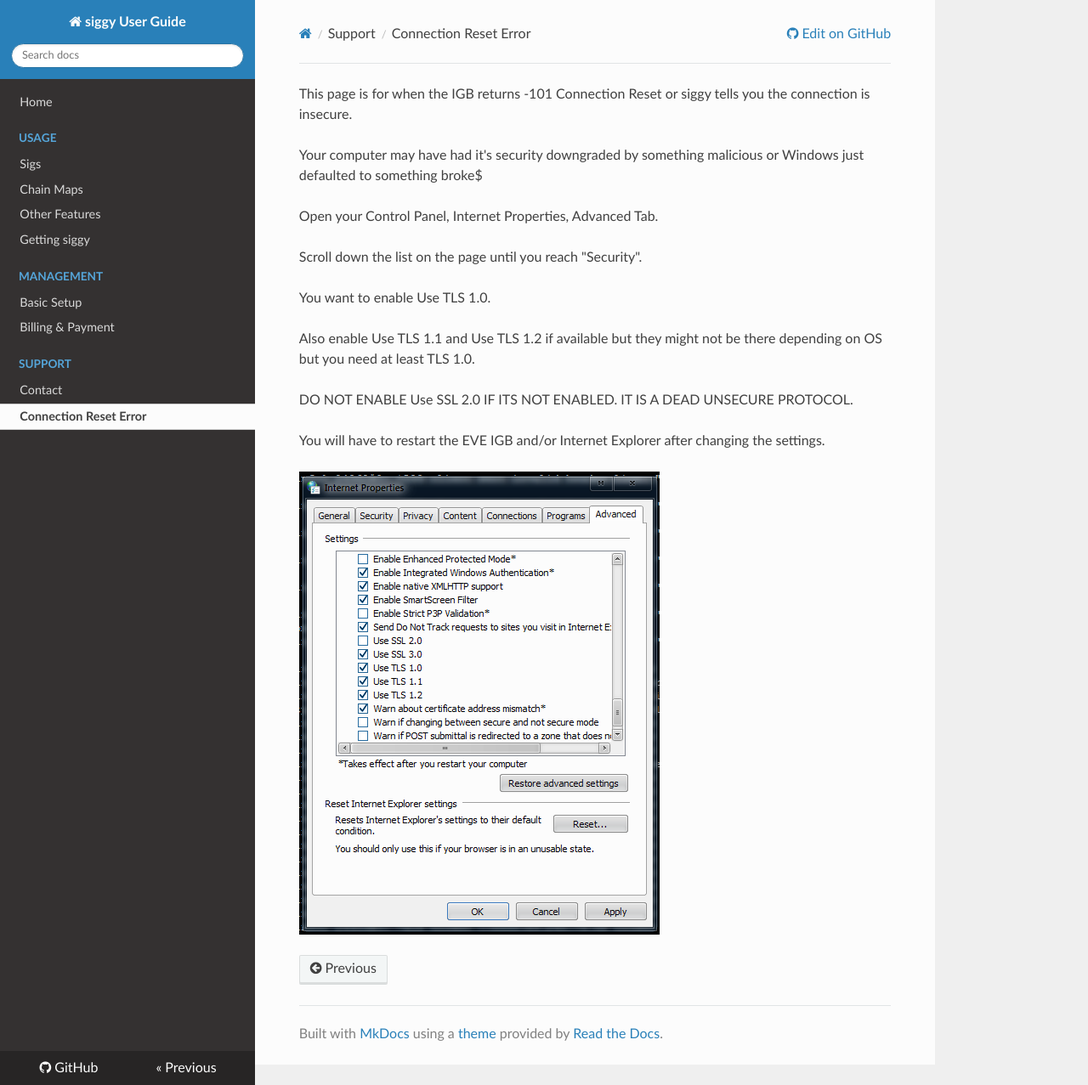
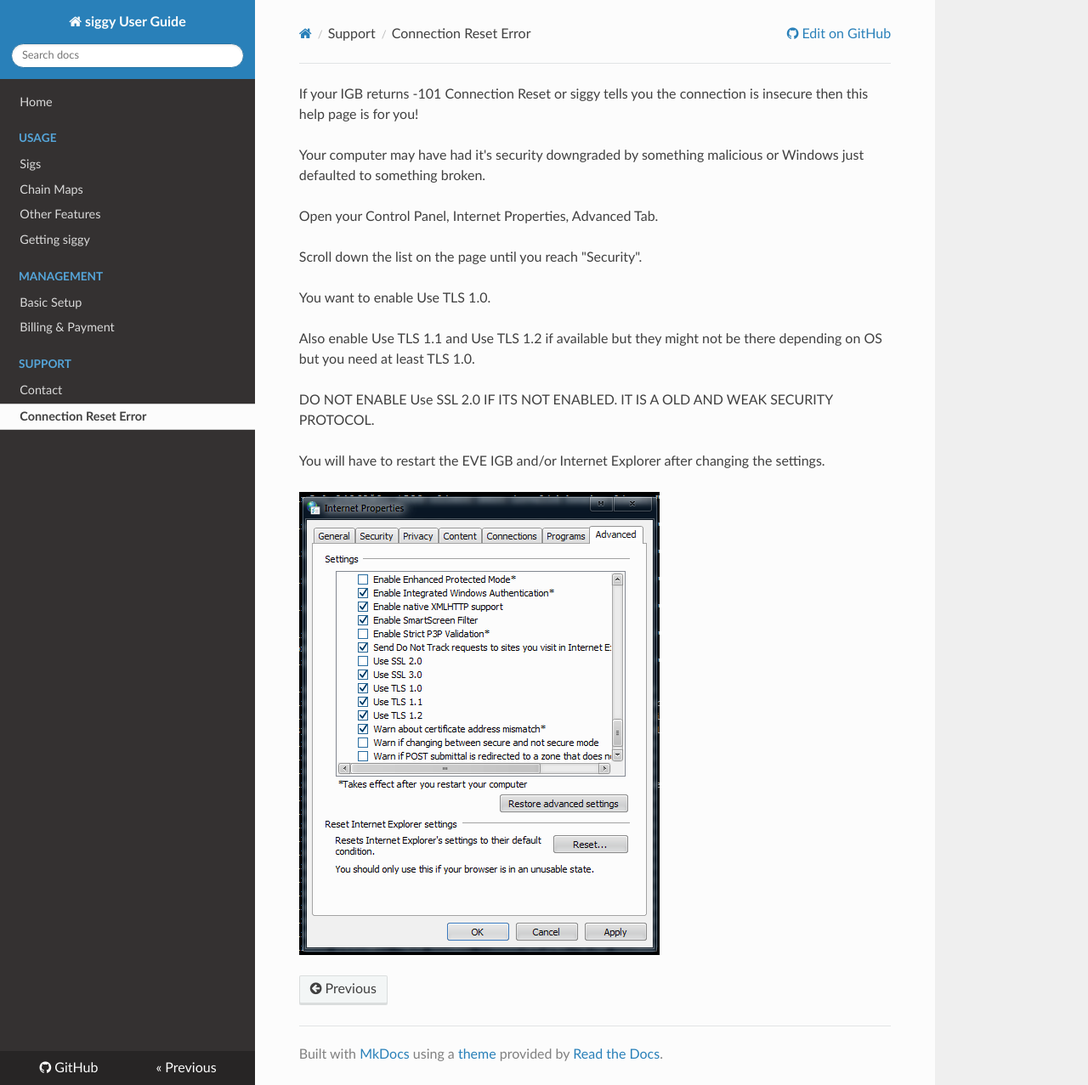
Before and after one commit to marekr/siggy-user-guide, an MkDocs documentation site: the page built from docs/support/connection-reset.md, in a window 1280 px wide and 1277 px high. Shown: the whole window at 85% size. Built offline with MkDocs 1.6.1, drawn with Linux system fonts in a browser that asks for light colours; nearby versions of some CDN libraries; old or Windows-style settings are respelled for this version of MkDocs.

Commit message:
Reword connection-reset.md

```diff
--- a/docs/support/connection-reset.md
+++ b/docs/support/connection-reset.md
@@ -1,6 +1,6 @@
-This page is for when the IGB returns -101 Connection Reset or siggy tells you the connection is insecure.
+If your IGB returns -101 Connection Reset or siggy tells you the connection is insecure then this help page is for you!
 
-Your computer may have had it's security downgraded by something malicious or Windows just defaulted to something broke$
+Your computer may have had it's security downgraded by something malicious or Windows just defaulted to something broken.
 
 Open your Control Panel, Internet Properties, Advanced Tab.
 
@@ -10,7 +10,7 @@ You want to enable Use TLS 1.0.
 
 Also enable Use TLS 1.1 and Use TLS 1.2 if available but they might not be there depending on OS but you need at least TLS 1.0.
 
-DO NOT ENABLE Use SSL 2.0 IF ITS NOT ENABLED. IT IS A DEAD UNSECURE PROTOCOL.
+DO NOT ENABLE Use SSL 2.0 IF ITS NOT ENABLED. IT IS A OLD AND WEAK SECURITY PROTOCOL.
 
 You will have to restart the EVE IGB and/or Internet Explorer after changing the settings.
 
```
